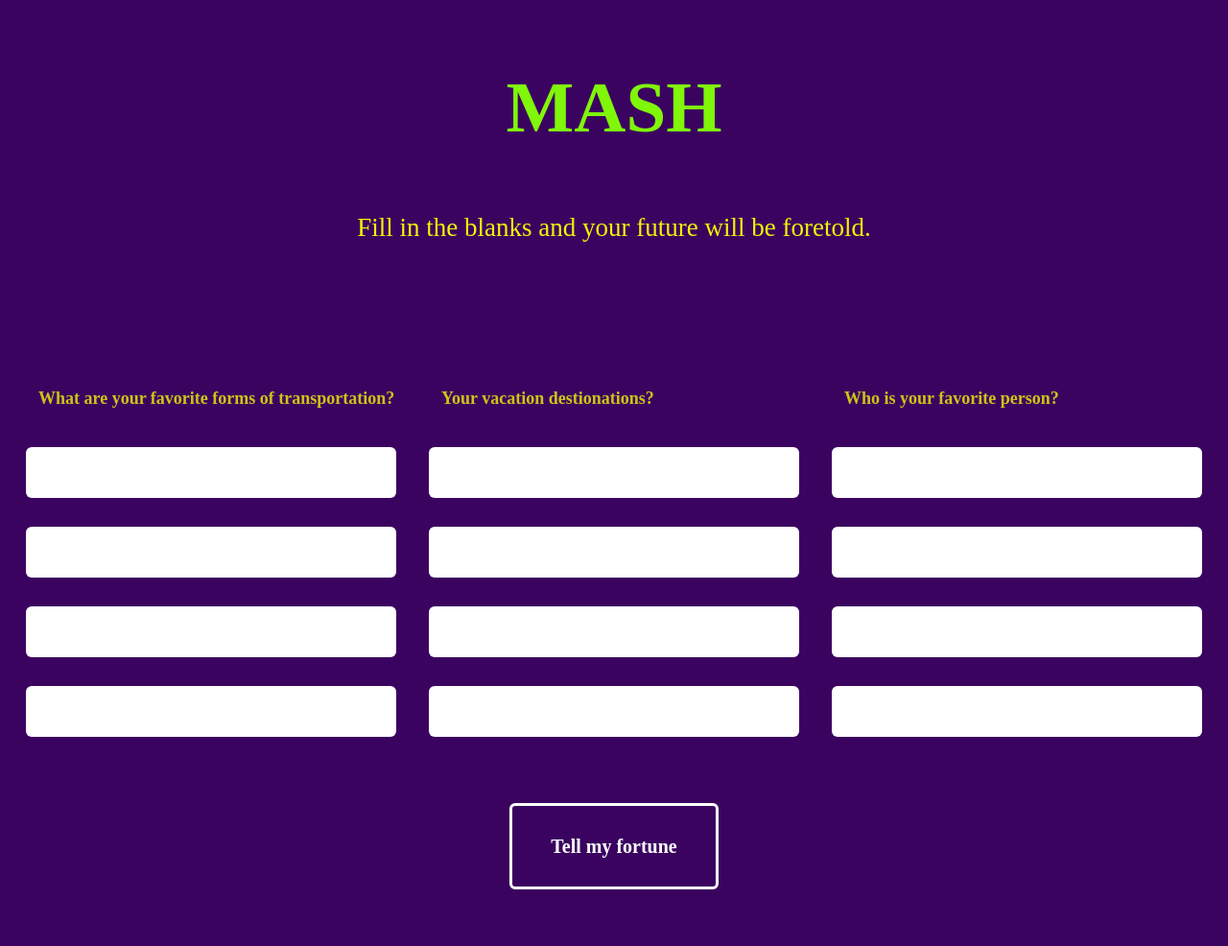
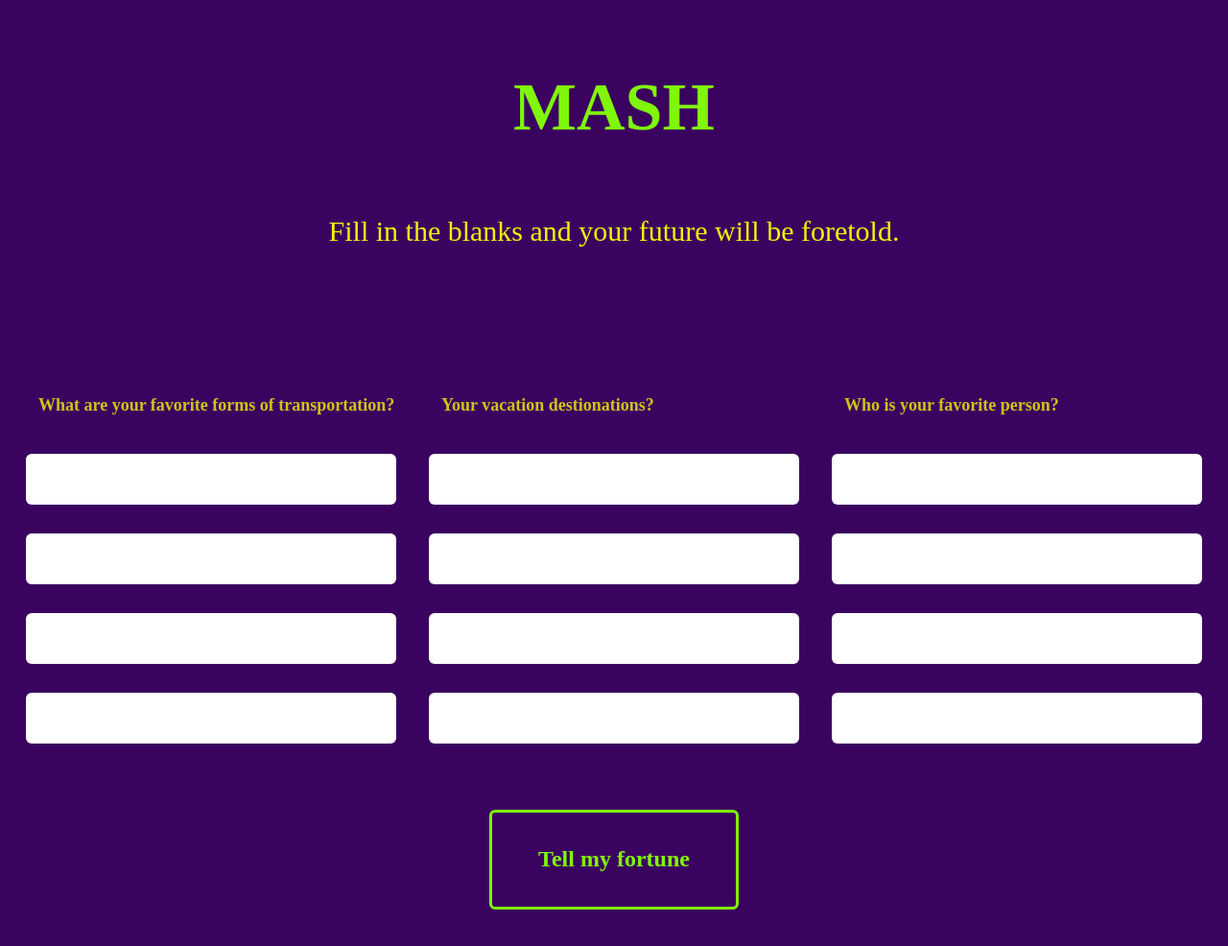
Before and after one commit to Chammond1969/Mash-Game, a plain HTML site: page index.html in a window 1280 px wide. Shown: the whole page at 96% size. Drawn offline with Linux system fonts and the light colour scheme.

Commit message:
Update style.css

```diff
--- a/style.css
+++ b/style.css
@@ -3,7 +3,7 @@ body {
   background: #3b0360;
   color: rgb(241, 245, 7);
   font-family:  Brush Script MT, French Script MT;
-  font-size: 27px;
+  font-size: 30px;
   font-weight: 300;
   line-height: 1.65em;
   margin: 0 auto;
@@ -14,7 +14,7 @@ body {
 
 /* Heading Styles */
 h1 {
-  font-size: 75px;
+  font-size: 70px;
   color: rgb(128, 246, 10);
   text-align: center;
 }
@@ -30,12 +30,12 @@ h1 {
 /* Submit Button, Columns, Questions, and Inputs */
 .button-submit {
   background: transparent;
-  border: 3px solid #fff;
+  border: 3px solid rgb(128, 246, 10);
   border-radius: 6px;
-  color: #fff;
+  color: rgb(128, 246, 10);
   cursor: pointer;
   display: block;
-  font-size: 20px;
+  font-size: 24px;
   font-weight: bold;
   margin: 0 auto 60px;
   padding: 1em 2em;
@@ -57,8 +57,8 @@ h1 {
 }
 
 .choice-bucket label {
-  font-size: 18px;
-  line-height: 20px;
+  font-size: 24px;
+  line-height: 26px;
   margin: 15px 4%;
 }
 
```
